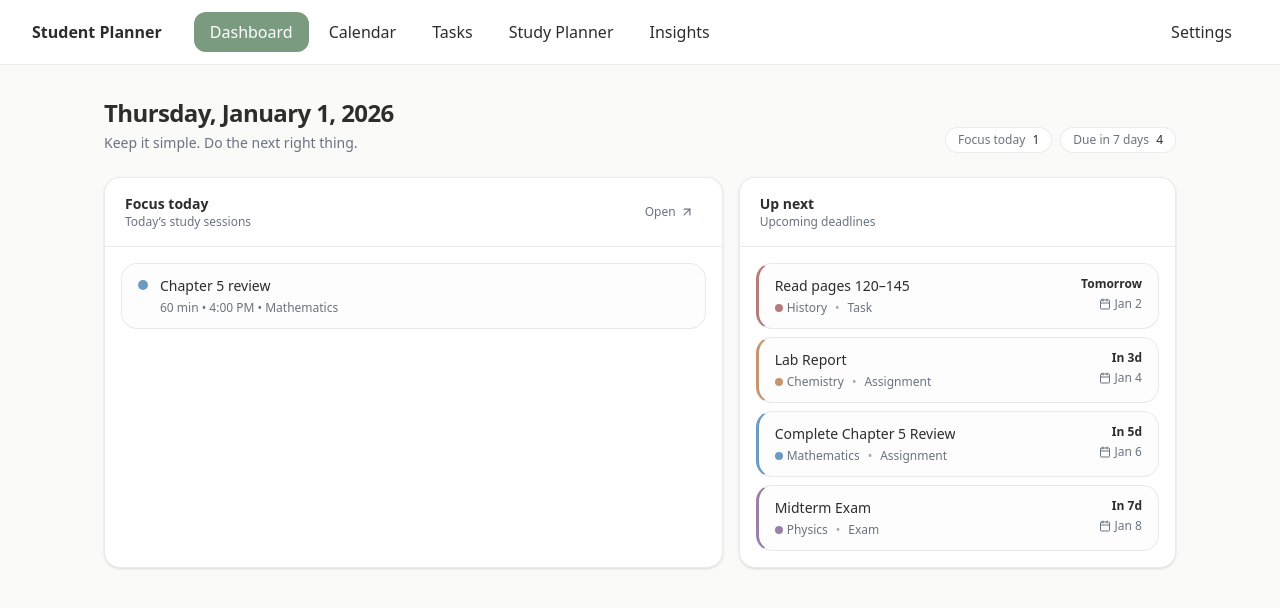
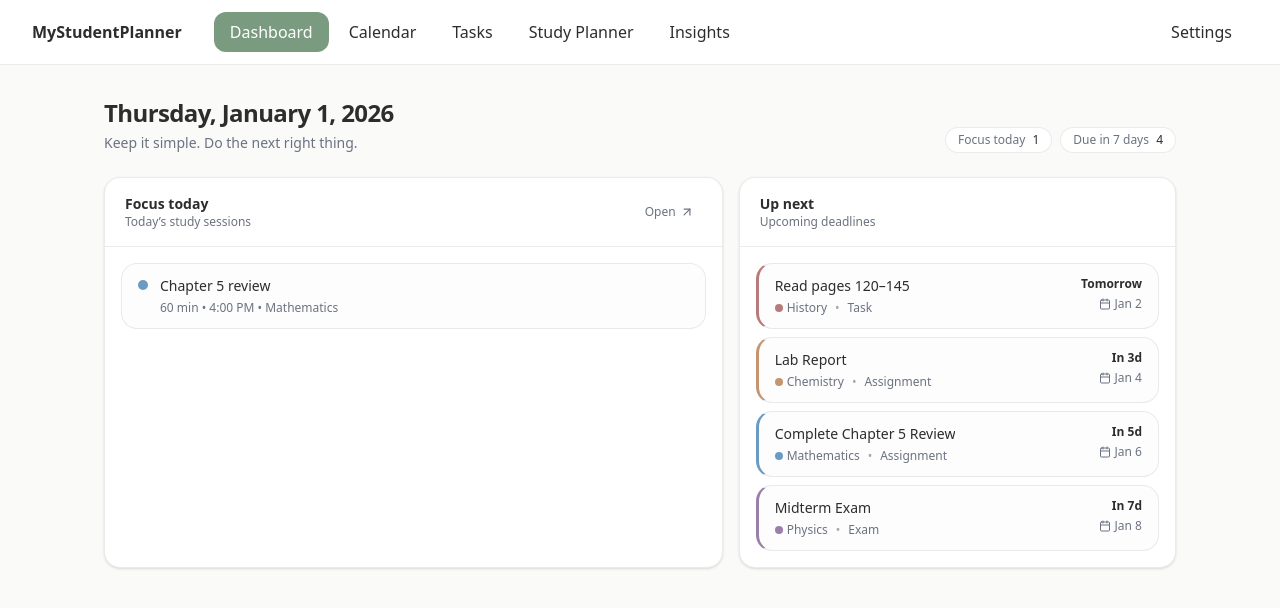
Before and after one commit to kaicrotty88/MyStudyPlanner, a Next.js app: page / in a window 1280 px wide. Shown: the top 608 px of the page. Built offline with nearby package versions, Linux system fonts and the light colour scheme.

Commit message:
Rename app to MyStudyPlanner

```diff
--- a/components/App.tsx
+++ b/components/App.tsx
@@ -244,7 +244,7 @@ function App() {
       <nav className="border-b border-border bg-card sticky top-0 z-10">
         <div className="max-w-7xl mx-auto px-8 h-16 flex items-center justify-between">
           <div className="flex items-center gap-8">
-            <span className="font-bold text-foreground">Student Planner</span>
+            <span className="font-bold text-foreground">MyStudentPlanner</span>
 
             <div className="flex gap-1">
               {[
```
